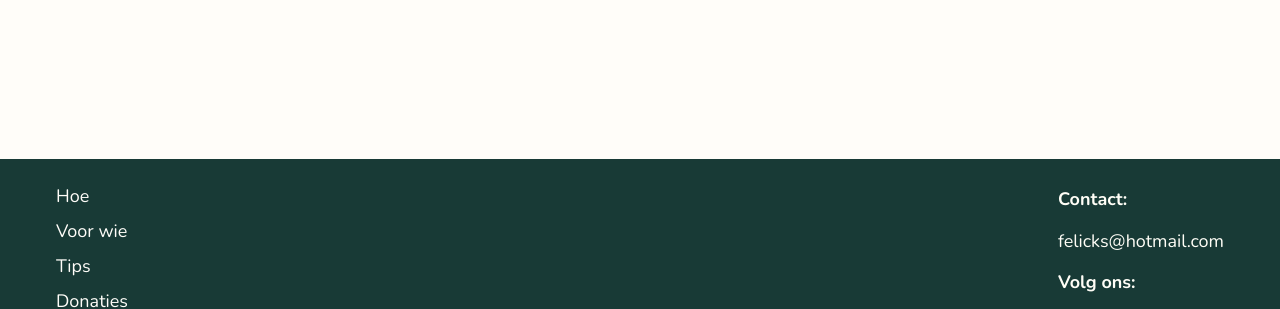
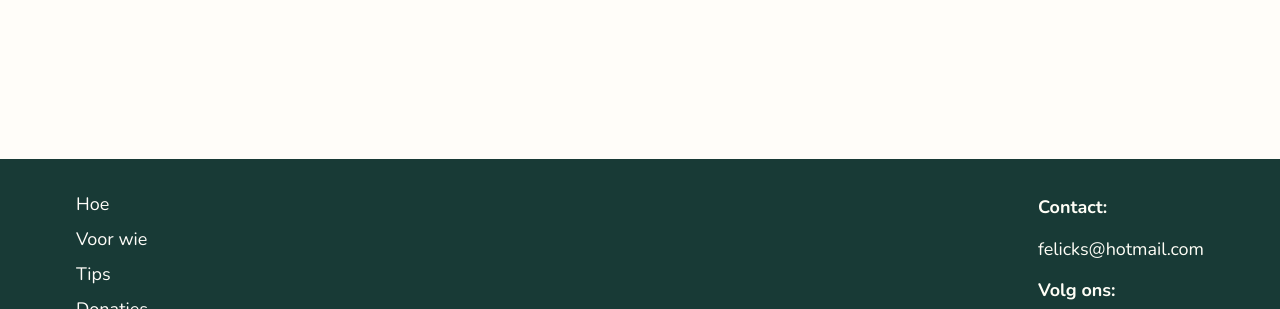
Before and after one commit to Amybr01/landingspagina_felicks, a plain HTML site: page index.html in a window 1280 px wide. Shown: the part 4100-4409 px from the top of the page. Drawn offline with Linux system fonts and the light colour scheme; files whose address does not match are found by name; a web font is replaced by a local one.

Commit message:
fix: footer

```diff
--- a/style/styles.css
+++ b/style/styles.css
@@ -1176,9 +1176,10 @@ body {
 
   }
 
+  /*----------------------------------------------------------------*/
 
-
-
-
+  .footer {
+    padding: 32px 76px;
+  }
 
 }
```
